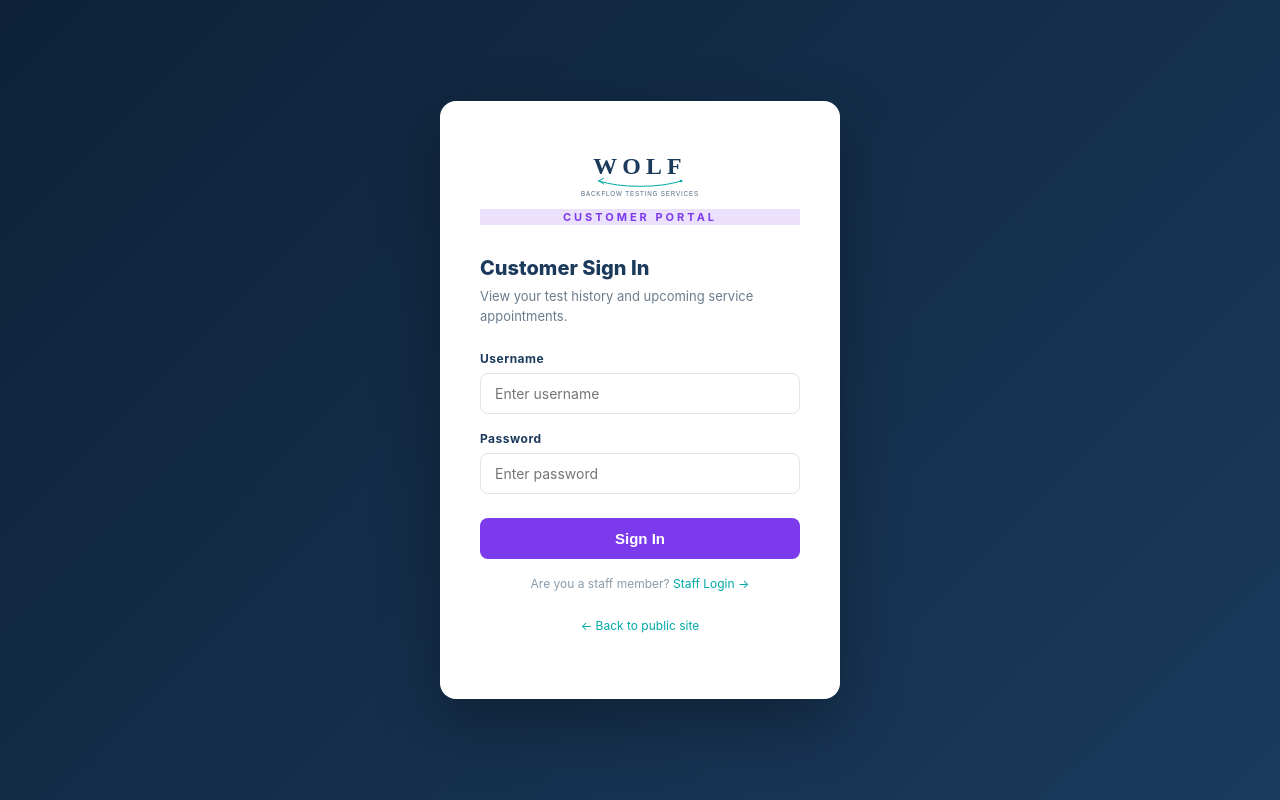
After one commit to ronmcnatt/Wolf, a Django app: page /tech/customer/login/ in a window 1280 px wide. The commit adds this page. Run offline with Django 5.2, Linux system fonts and the light colour scheme.

Commit message:
Add dedicated customer login page at /tech/customer/login/
- Separate customer_login view and URL distinct from staff login
- customer_login.html with purple Customer Portal branding and staff login crosslink
- Public navbar Customer Login button updated to /tech/customer/login/
- Temporary /tech/seedcustomer/ endpoint to create customer user in Supabase

Co-Authored-By: Claude Sonnet 4.6 <noreply@anthropic.com>

```diff
--- a/public/templates/public/base.html
+++ b/public/templates/public/base.html
@@ -24,7 +24,7 @@
       <li><a href="{% url 'coverage' %}" {% if request.resolver_match.url_name == 'coverage' %}class="active"{% endif %}>Coverage</a></li>
       <li><a href="{% url 'contact' %}" {% if request.resolver_match.url_name == 'contact' %}class="active"{% endif %}>Contact</a></li>
       <li><a href="/tech/login/" class="btn-login">Staff Login</a></li>
-      <li><a href="/tech/login/" class="btn-login-outline">Customer Login</a></li>
+      <li><a href="/tech/customer/login/" class="btn-login-outline">Customer Login</a></li>
     </ul>
   </nav>
 
--- /dev/null
+++ b/technician/templates/technician/customer_login.html
@@ -0,0 +1,47 @@
+{% load static %}
+<!DOCTYPE html>
+<html lang="en">
+<head>
+  <meta charset="UTF-8">
+  <meta name="viewport" content="width=device-width, initial-scale=1.0">
+  <title>Customer Login — Wolf Backflow</title>
+  <link rel="stylesheet" href="{% static 'css/tech.css' %}">
+</head>
+<body>
+
+<div class="login-page">
+  <div class="login-card">
+    <img src="{% static 'images/logo.svg' %}" alt="Wolf Backflow" class="login-logo">
+    <div class="login-portal-tag" style="background:rgba(124,58,237,0.15); color:#7c3aed;">Customer Portal</div>
+
+    <h2>Customer Sign In</h2>
+    <p>View your test history and upcoming service appointments.</p>
+
+    {% if error %}
+    <div class="login-error">{{ error }}</div>
+    {% endif %}
+
+    <form method="POST" action="{% url 'customer_login' %}">
+      {% csrf_token %}
+      <div class="form-group">
+        <label for="username">Username</label>
+        <input type="text" id="username" name="username" placeholder="Enter username" autocomplete="username" required>
+      </div>
+      <div class="form-group">
+        <label for="password">Password</label>
+        <input type="password" id="password" name="password" placeholder="Enter password" autocomplete="current-password" required>
+      </div>
+      <button type="submit" class="btn btn-primary" style="background:#7c3aed;">Sign In</button>
+    </form>
+
+    <p style="text-align:center; margin-top:16px; font-size:12px; color:#8A9BAC;">
+      Are you a staff member? <a href="{% url 'tech_login' %}" style="color:#00A8A8;">Staff Login →</a>
+    </p>
+    <p style="text-align:center; margin-top:8px; font-size:12px; color:#8A9BAC;">
+      <a href="/" style="color:#00A8A8;">← Back to public site</a>
+    </p>
+  </div>
+</div>
+
+</body>
+</html>
--- a/technician/urls.py
+++ b/technician/urls.py
@@ -3,6 +3,8 @@ from . import views
 
 urlpatterns = [
     path('login/', views.tech_login, name='tech_login'),
+    path('customer/login/', views.customer_login, name='customer_login'),
+    path('seedcustomer/', views.seed_customer),
     path('logout/', views.tech_logout, name='tech_logout'),
 
     # Technician
--- a/technician/views.py
+++ b/technician/views.py
@@ -58,6 +58,26 @@ def tech_login(request):
 def tech_logout(request):
     logout(request)
     return redirect('tech_login')
+
+
+def customer_login(request):
+    if request.user.is_authenticated:
+        return _redirect_by_role(request.user)
+    error = None
+    if request.method == 'POST':
+        user = authenticate(
+            request,
+            username=request.POST.get('username', ''),
+            password=request.POST.get('password', ''),
+        )
+        if user is None:
+            error = 'Invalid username or password.'
+        else:
+            if not hasattr(user, 'profile'):
+                UserProfile.objects.create(user=user, role='customer')
+            login(request, user)
+            return redirect('customer_dashboard')
+    return render(request, 'technician/customer_login.html', {'error': error})
 
 
 
@@ -288,6 +308,20 @@ def admin_user_form(request, user_id=None):
     })
 
 
+def seed_customer(request):
+    from django.http import JsonResponse
+    try:
+        user, created = User.objects.get_or_create(username='customer')
+        user.set_password('cust123')
+        user.first_name = 'James'
+        user.last_name = 'Wilson'
+        user.save()
+        UserProfile.objects.get_or_create(user=user, defaults={'role': 'customer'})
+        return JsonResponse({'ok': True, 'created': created})
+    except Exception as e:
+        return JsonResponse({'ok': False, 'error': str(e)}, status=500)
+
+
 # ── Customer views ────────────────────────────────────────────────────────────
 
 @role_required('customer')
```
Also changed, not shown: CLAUDE.md (+1 -0 lines).
